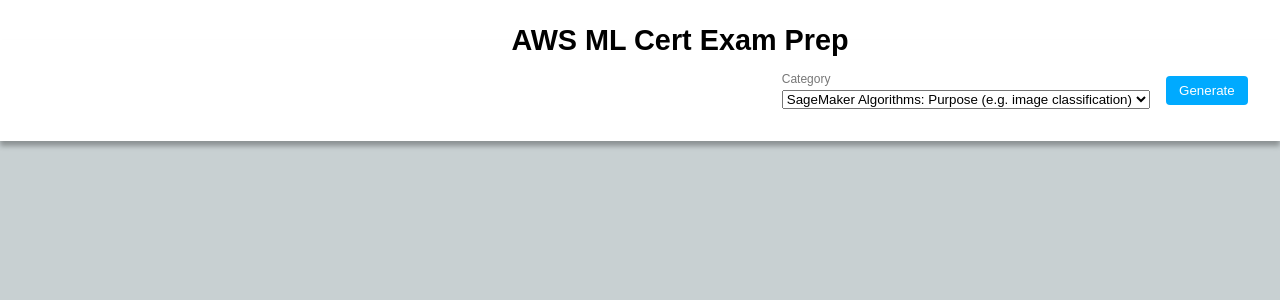
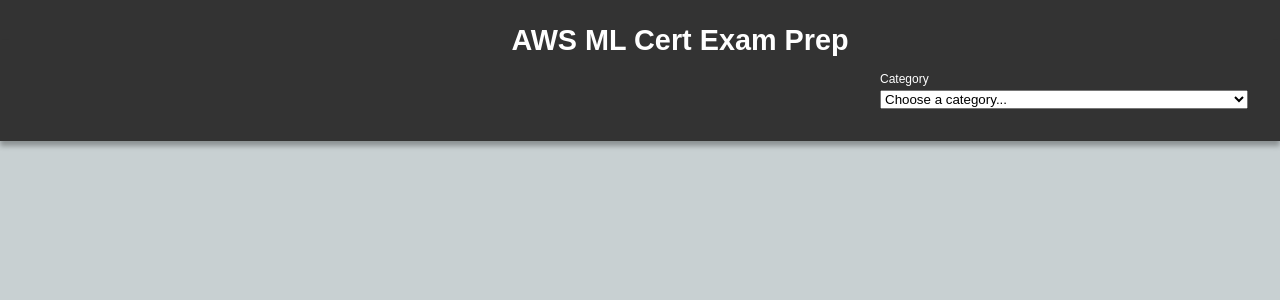
Before and after one commit to pythagoras1357/react-aws-ml-cert-prep-flashcards, a React (Create React App) app: page / in a window 1280 px wide. Shown: the top 300 px of the page. Built offline with nearby package versions, Linux system fonts and the light colour scheme; the HTML template or start-up script is replaced by a standard one.

Commit message:
adding more questions and categories

```diff
--- a/src/App.css
+++ b/src/App.css
@@ -14,8 +14,9 @@
 
 #header {
 	min-height: 40px;
-	background-color: white;
 	text-align: center;
+	background-color: #333;
+	color: white;
 }
 
 .container {
@@ -40,16 +41,18 @@
 	background-color: white;
 	padding: 1.5rem 1.5rem;
 	box-shadow: 0 5px 5px rgba(0, 0, 0, 0.3);
+	background-color: #333;
+	color: white;
 }
 
 .form-group {
 	display: flex;
 	flex-direction: column;
 	margin: 0.5rem;
+	color: white;
 }
 
 .form-group > label {
-	color: #777;
 	font-size: 0.75rem;
 	margin-bottom: 0.25rem;
 }
@@ -69,7 +72,7 @@
 
 .view-btn {
 	background-color: green;
-	margin-top: 40px;
+	margin-top: 100%;
 }
 .view-btn:hover {
 	background-color: rgb(1, 95, 1);
@@ -122,6 +125,7 @@
 .card .back {
 	text-anchor: middle;
 	transform: rotateY(180deg);
+	font-size: 1rem;
 }
 
 .flashcard-options {
--- a/src/App.js
+++ b/src/App.js
@@ -7,8 +7,9 @@
 function App() {
   const [flashcards, setFlashcards] = useState([])
   const [categories, setCategories] = useState([])
-  const [attemptCount, setAttemptCount] = useState(0)
-  const [correctCount, setCorrectCount] = useState(0)
+  const [correctAnswers, setCorrectAnswer] = useState([])
+  const [incorrectAnswers, setIncorrectAnswer] = useState([])
+  const [totalAnswerCount] = useState(correctAnswers.length + incorrectAnswers.length)
   const categoryEl = useRef()
 
   useEffect(() => {
@@ -30,10 +31,16 @@
 
     setFlashcards(qs.map((questionItem, index) => {
       const answer = decodeString(questionItem.correct_answer)
-      const options = [
+      let options = []
+      if(!questionItem.hide){
+      options = [
         ...questionItem.incorrect_answers.map(a => decodeString(a)),
         answer
       ]
+    }
+    else{
+      options = []
+    }
       return {
         id: `${index}-${Date.now()}`,
         question: decodeString(questionItem.question),
@@ -43,28 +50,25 @@
     }))
   }
 /**         <div className="score" id="score-container"><div id="score-title">Score:</div><div id="score-correct">2</div>/<div id="score-total">{attemptCount}</div></div> */
-
   return (
     <>
       <div id="header">
         <h2>AWS ML Cert Exam Prep</h2>
-
       </div>
-      <form className="form-header" onSubmit={handleSubmit}>
+      <form id="myForm" className="form-header" onChange={handleSubmit}>
         <div className="form-group">
           <label htmlFor="category">Category</label>
+
           <select id="category" ref={categoryEl}>
+          <option value="choose a category" disabled selected>Choose a category...</option>
             {categories.map(category => {
               return <option value={category.id} key={category.id}>{category.name}</option>
             })}
           </select>
         </div>
-        <div className="form-group">
-          <button className="btn">Generate</button>
-        </div>
       </form>
       <div className="container">
-        <FlashcardList flashcards={flashcards} />
+        <FlashcardList flashcards={flashcards} correctAnswers={correctAnswers} setCorrectAnswer={setCorrectAnswer}/>
       </div>
     </>
   );
--- a/src/Flashcard.js
+++ b/src/Flashcard.js
@@ -17,9 +17,15 @@
   function checkAnswer(a) {
     //console.log("your answer: " , a.option)
     //console.log("correct answer: " + flashcard.answer)
-    flashcard.answer === a.option ? alert("yep, that's correct!") : alert("nope, that's incorrect")
+   /* if(flashcard.answer === a.option){
+      addCorrectAnswer(correctAnswers.push(a))
+    }
+    else{
+      alert("nope, that's incorrect")
+    }*/
+    //onCorrectAnswer(a)
+    flashcard.answer === a.option ? alert("yep, that's correct") : alert("nope, that's incorrect")
   }
-
   useEffect(setMaxHeight, [flashcard.question, flashcard.answer, flashcard.options])
   // this is messing things up! commenting
   /*useEffect(() => {
--- a/src/FlashcardList.js
+++ b/src/FlashcardList.js
@@ -1,11 +1,11 @@
 import React from 'react'
 import Flashcard from './Flashcard';
 
-export default function FlashcardList({ flashcards }) {
+export default function FlashcardList({ flashcards },{ correctAnswers }) {
   return (
     <div className="card-grid">
       {flashcards.map(flashcard => {
-        return <Flashcard flashcard={flashcard} key={flashcard.id} />
+        return <Flashcard flashcard={flashcard} key={flashcard.id}  correctAnswers={correctAnswers}/>
       })}
     </div>
   )
--- a/src/questionsData.js
+++ b/src/questionsData.js
@@ -1,6 +1,6 @@
 export var questions = []
 
-const subsetSize = 6
+const subsetSize = 7
 let sagemakerAlgorithms = [
     {"name" : "Linear Learner", "modelType":"linear regression" , "purpose": "regression or classification", "processor" : "cpu"},
     {"name" : "XGboost", "modelType":"decision tree(s)" , "purpose": "regression or classification", "processor" : "cpu"},
@@ -20,6 +20,26 @@
     {"name" : "Factorization Machines", "modelType":"factorization machines" , "purpose": "recommender systems", "processor" : "cpu or gpu"},
     {"name" : "IP insights", "modelType":"CNN" , "purpose": "finding fishy behaviour in your weblogs", "processor" : "cpu or gpu"},
     {"name" : "Reinforcement Learning", "modelType":"Q-learning" , "purpose": "learning by assigning rewards/penalties for states in the system", "processor" : "cpu or gpu"}
+]
+
+let generalAnswers = [
+    "Standard deviation (represented by the symbol sigma, σ ) shows how much variation or dispersion exists from the average (mean), or expected value. More precisely, it is a measure of the average distance between the values of the data in the set and the mean.",
+    "Delete records with missing values, Mean imputation, KNN: Find K “nearest” (most similar) rows and average their values, Deep Learning: Build a machine learning model to impute data for your machine learning model, Regression: Find linear or non-linear relationships between the missing feature and other features, Just Get More Data",
+    "Oversampling - duplicate samples from the minority class, Undersampling - instead of creating more positive samples, remove negative ones, Throwing data away is usually not the right answer, SMOTE (Synthetic Minority Over-sampling TEchnique) - Artificially generate new samples of the minority class using nearest neighbors, Adjusting thresholds",
+    "Stands for Term Frequency and Inverse Document Frequency. Term Frequency measures how often a word occurs in a document. Document Frequency is how often a word occurs in an entire set of documents, i.e., all of Wikipedia or every web page. TF-IDF measures the relevancy of a word in a document",
+    "Regularization techniques are intended to prevent overfitting. Some techniques are Dropout (removing neurons from some layers) and Early Stopping -  Early stopping rules provide guidance as to how many iterations can be run before the learner begins to over-fit",
+    "R-squared is a statistical measure of how close the data are to the fitted regression line. It is also known as the coefficient of determination, or the coefficient of multiple determination for multiple regression.",
+    "L1 and L2 are two loss functions in machine learning which are used to minimize the error. L1 Loss function stands for Least Absolute Deviations. Also known as LAD. L2 Loss function stands for Least Square Errors. Also known as LS."
+]
+
+let generalQuestions = [
+    {"question":"What is standard deviation?", "answer":generalAnswers[0]},
+    {"question":"What are some common methods to deal with missing values in a dataset", "answer":generalAnswers[1]},
+    {"question":"How can you deal with unbalanced data - large discrepancy between 'positive' and 'negative' cases : as in fraud detection", "answer":generalAnswers[2]},
+    {"question":"What is TF-IDF", "answer":generalAnswers[3]},
+    {"question":" What is regularization? And what are some techniques?", "answer":generalAnswers[4]},
+    {"question":"what is R2 in machine learning?", "answer":generalAnswers[5]},
+    {"question":"what are L1 and L2 in machine learning?", "answer":generalAnswers[6]}
 ]
 
 const processors = [
@@ -102,6 +122,7 @@
 export function createQuestions(){
 questions = []
 sagemakerAlgorithms = shuffle(sagemakerAlgorithms)
+generalQuestions = shuffle(generalQuestions)
 sagemakerAlgorithms.forEach((element) => {
     questions.push(
         {
@@ -109,16 +130,23 @@
             "question" : getModelTypeQuestion(element.name),
             "correct_answer": element.modelType,
             incorrect_answers: getSubsetArrayExcludeOne(modelTypes,element.modelType,subsetSize)
-
-
         },
         {
             "categoryId": 2,
             "question" : getModelPurposeQuestion(element.name),
             "correct_answer": element.purpose,
             incorrect_answers: getSubsetArrayExcludeOne(modelPurposes,element.purpose,subsetSize)
-
-
+        }
+    )
+})
+generalQuestions.forEach((element) => {
+    questions.push(
+        {
+            "categoryId": 3,
+            "question" : element.question,
+            "hide":true,
+            "correct_answer": element.answer,
+            incorrect_answers: getSubsetArrayExcludeOne(generalAnswers,element.answer,subsetSize)
         }
     )
 })
```
Also changed, not shown: 1 other file (tests, documents, lock files or other folders).
